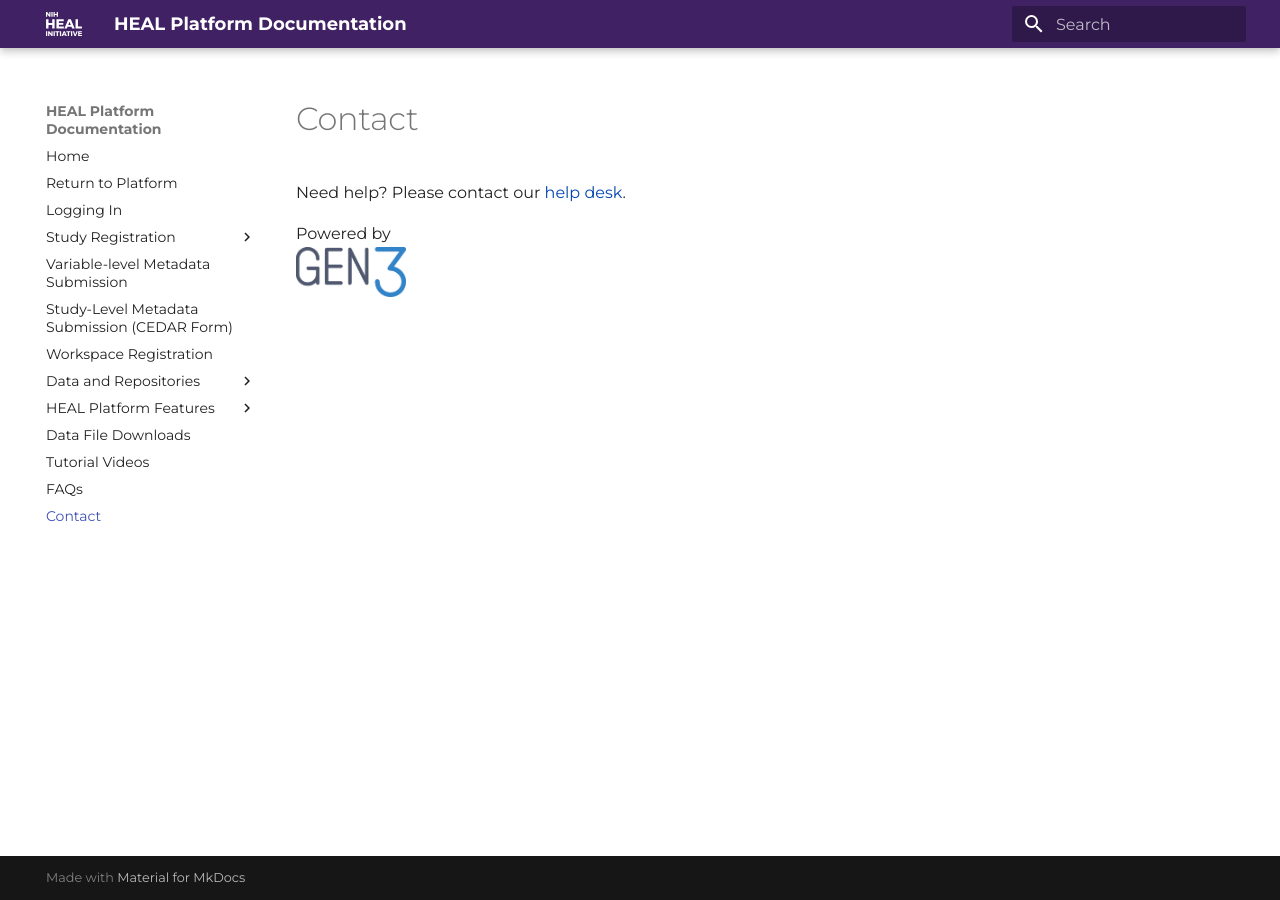
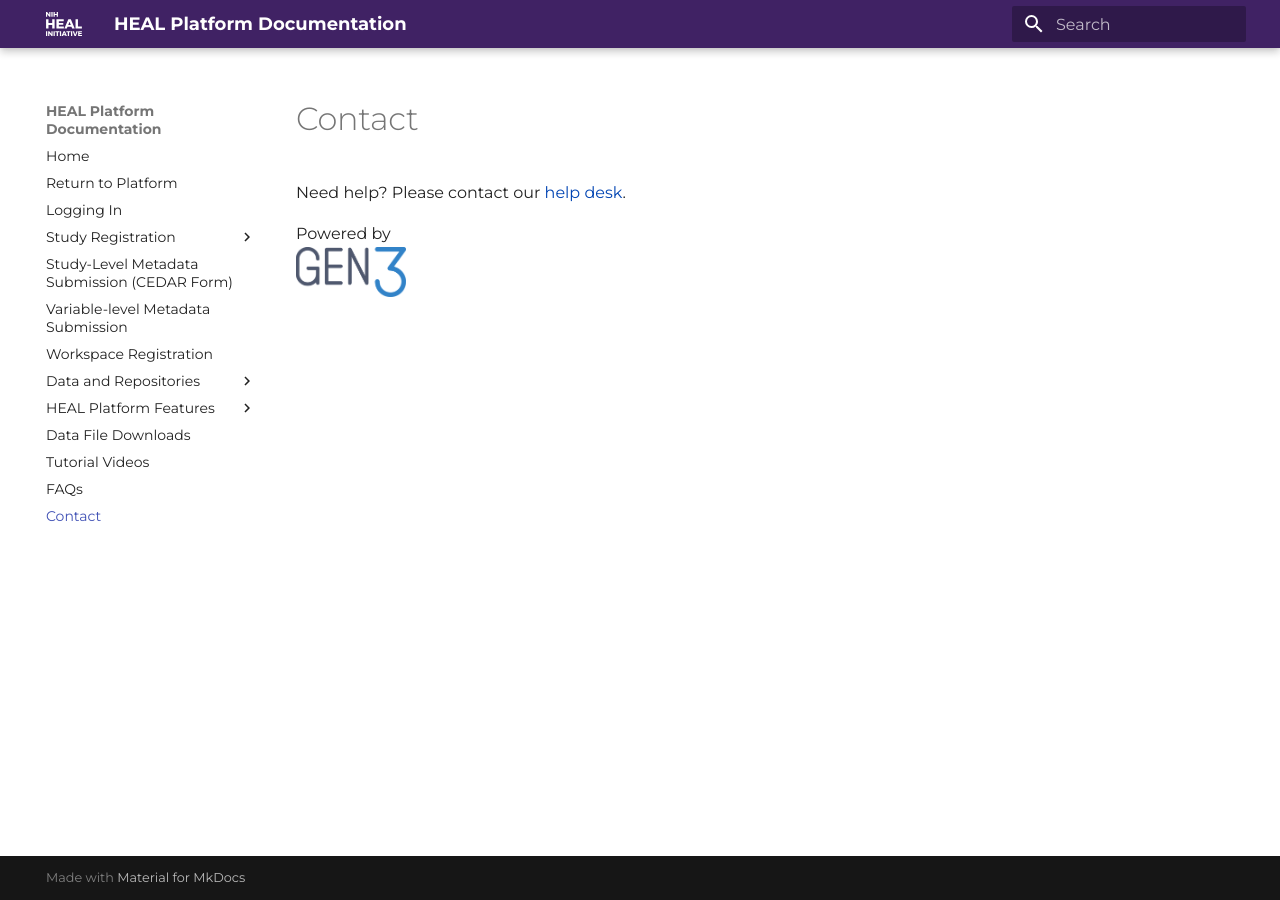
Before and after one commit to HEAL/platform-documentation, an MkDocs documentation site: the page built from docs/contact.md, in a window 1280 px wide. Built offline with MkDocs 1.6.1 and Material for MkDocs 9.7.7, drawn with Linux system fonts in a browser that asks for light colours; part of the change alters nothing that is shown.

```diff
--- a/mkdocs.yaml
+++ b/mkdocs.yaml
@@ -10,8 +10,8 @@ nav:
     - study-registration/index.md
     - study-registration/requesting-access.md
     - study-registration/registering-your-study.md
+  - Study-Level Metadata Submission (CEDAR Form): slmd_submission.md
   - Variable-level Metadata Submission: vlmd_submission.md
-  - Study-Level Metadata Submission (CEDAR Form): slmd_submission.md
   - Workspace Registration: heal_workspace_registration.md
   - Data and Repositories:
     - Types of Hosted Data: hosted_data_types.md
```
